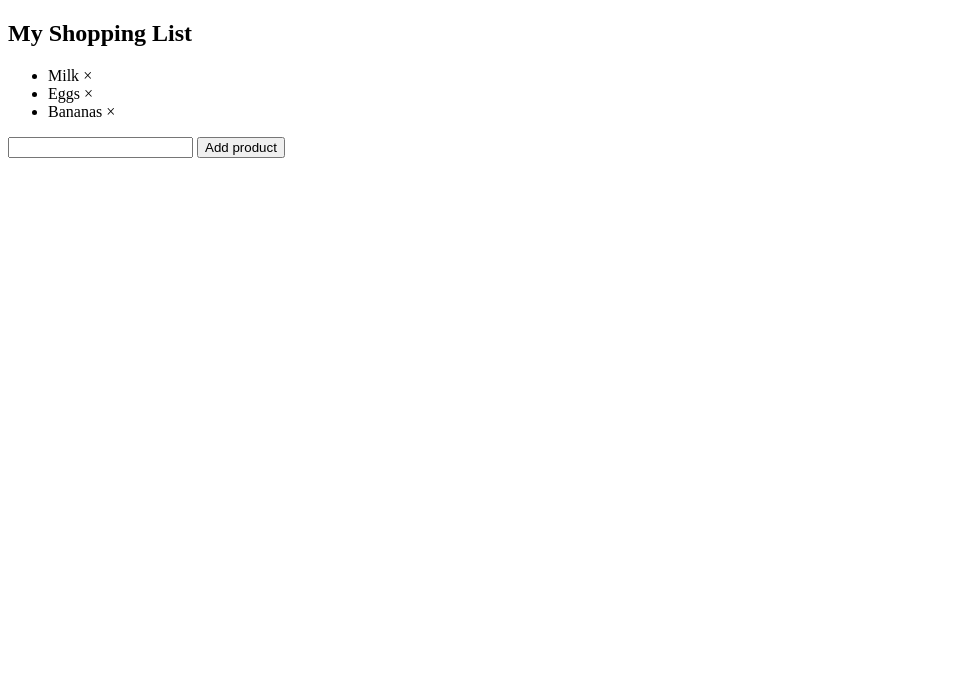
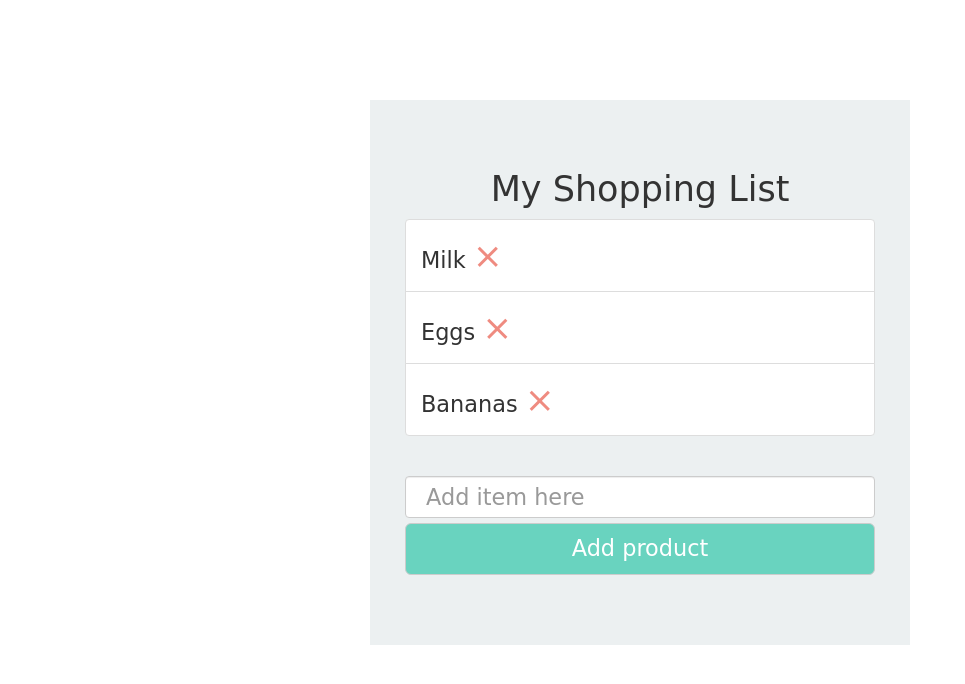
Before and after one commit to hanrud/Shopping-List-App, a plain HTML site: page index.html in a window 1280 px wide. Shown: the whole page, without its empty margins (0-965 px from the left). Drawn offline with nearby package versions, Linux system fonts and the light colour scheme; a web font is replaced by a local one.

Commit message:
add styles; clear input data after submit

```diff
--- a/app.js
+++ b/app.js
@@ -4,13 +4,14 @@ app.controller("listCtrl", function($scope) {
     $scope.addProduct = function () {
         $scope.errortext = '';
         if (!$scope.addItem) {return;}
-        if ($scope.products.indexOf($scope.addItem) == -1) {
+        if ($scope.products.indexOf($scope.addItem) === -1) {
             $scope.products.push($scope.addItem);
+            $scope.addItem = '';
         } else {
-            $scope.errortext = "The item is already in your shopping list.";
+            $scope.errortext = "This product is already on your list.";
         }
 
-    }
+    };
     $scope.removeProduct = function (item) {
         $scope.errortext = "";
         $scope.products.splice(item, 1);
--- a/index.html
+++ b/index.html
@@ -3,19 +3,33 @@
 <head>
     <meta charset="UTF-8">
     <title>Shopping list</title>
+    <link href="https://cdnjs.cloudflare.com/ajax/libs/twitter-bootstrap/3.3.6/css/bootstrap.css" rel="stylesheet">
+    <link href="https://fonts.googleapis.com/css?family=Shadows+Into+Light+Two" rel="stylesheet">
+    <link type="text/css" href="style.css" rel="stylesheet">
     <script src="https://cdnjs.cloudflare.com/ajax/libs/angular.js/1.5.0/angular.js"></script>
     <script src="app.js"></script>
 </head>
 <body>
-    <h2>My Shopping List</h2>
-    <div ng-app="myShoppingList" ng-controller="listCtrl">
-        <ul>
-        <li ng-repeat="product in products">{{ product }}
-        <span ng-click="removeProduct($index)">&times;</span></li>
-        </ul>
-        <input ng-model="addItem">
-        <button ng-click="addProduct()">Add product</button>
-        <p>{{ errortext }}</p>
+<div ng-app="myShoppingList" ng-controller="listCtrl">
+    <div class="container col-xs-12 col-lg-6 col-lg-offset-3 ">
+        <div class="row">
+            <h2>My Shopping List</h2>
+        </div>
+        <div class="row">
+            <ul class="list-group">
+                <li ng-repeat="product in products" class="list-group-item">{{ product }}
+                    <span ng-click="removeProduct($index)" class="remove">&times;</span></li>
+            </ul>
+        </div>
+        <div class="row">
+            <input ng-model="addItem" type="text" class="form-control form-lg" placeholder="Add item here">
+            <button ng-click="addProduct()" type="button" class="btn btn-default btn-lg">Add product</button>
+
+        </div>
+        <div class="row">
+            <p>{{ errortext }}</p>
+        </div>
     </div>
+</div>
 </body>
 </html>
--- a/style.css
+++ b/style.css
@@ -0,0 +1,53 @@
+body {
+    padding: 100px;
+    font-family: 'Shadows Into Light Two', cursive;
+}
+
+.container {
+    background-color: #ECF0F1;
+    padding: 50px;
+}
+
+h2 {
+    font-size: 2.5em;
+    text-align: center;
+}
+
+li {
+    font-size: 1.6em;
+    padding: 20px;
+}
+
+span.remove {
+    font-size: 1.6em;
+    color: #EF8B80;
+}
+
+span.remove:hover {
+    cursor: pointer;
+    color: #D62C1A;
+}
+
+div.row input {
+    width: 100%;
+    font-size: 1.6em;
+    padding: 20px;
+    margin: 20px 0 5px;
+}
+
+.btn {
+    width: 100%;
+    background-color: #69D3BF;
+    font-size: 1.6em;
+    color: #fff;
+}
+
+.btn:hover {
+    background-color: #18BC9C;
+    color: #fff;
+}
+
+p {
+    margin-top: 20px;
+    font-size: 1.4em;
+}
```
